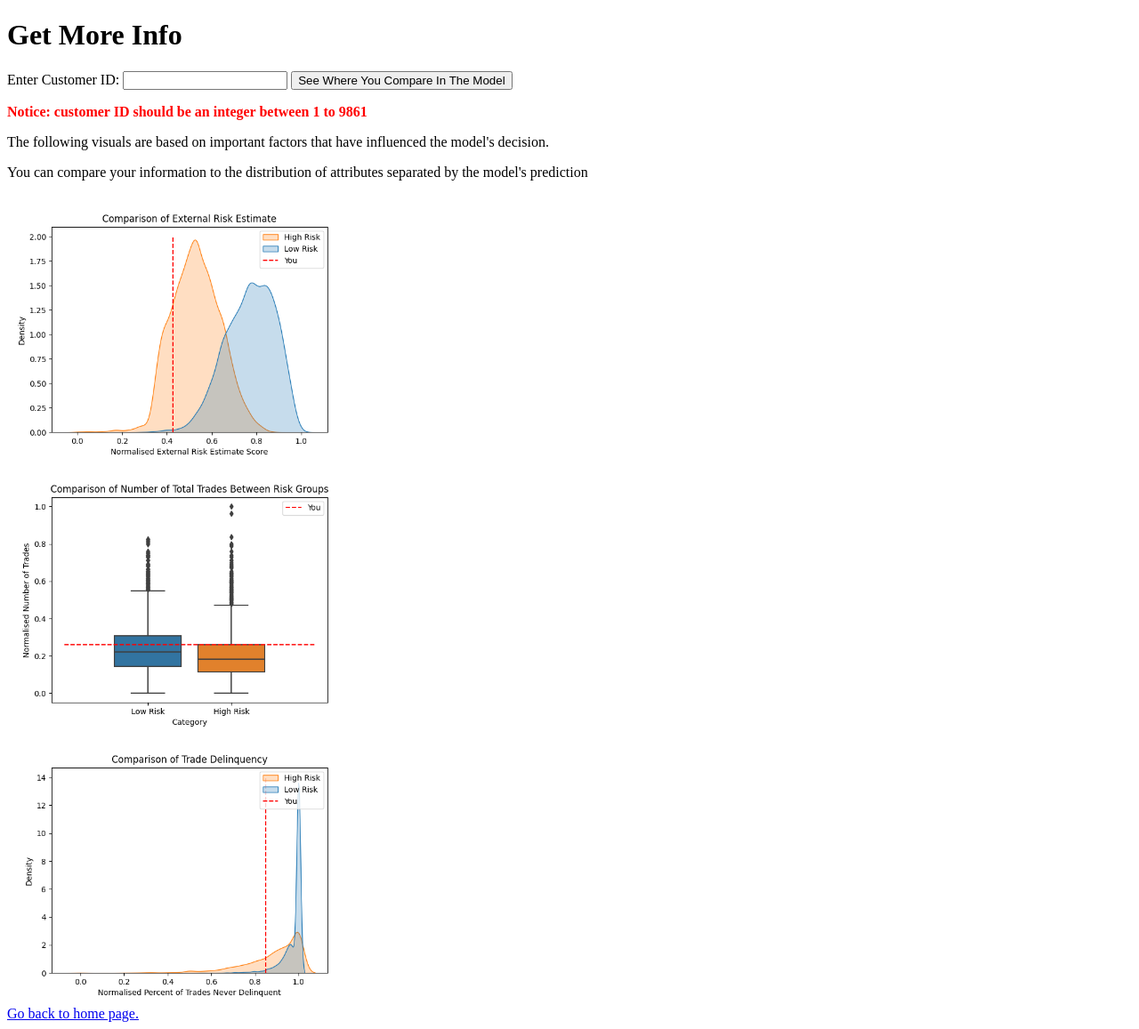
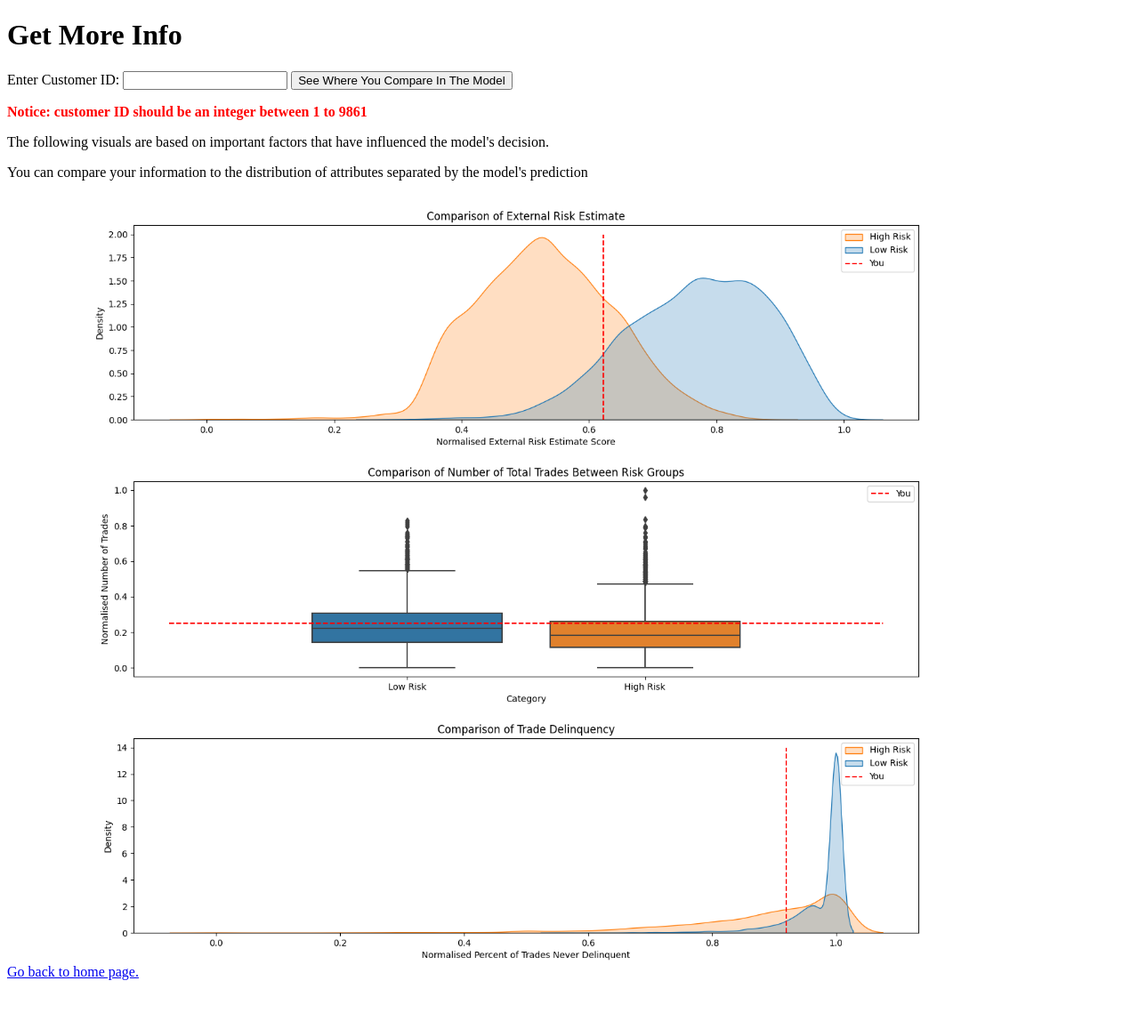
Before and after one commit to Git-With-Chris/RiskPredict, a Flask app: page /info in a window 1280 px wide. Shown: the whole page at 89% size. After the commit the page ends 1102 px from the top, so only its background shows below. Run offline with Flask 3, Linux system fonts and the light colour scheme; parts of the project's set-up code (start-up, migrations or seed data) failed here and were passed over.

Commit message:
Brook's Update for Bug fixes

```diff
--- a/Flask_App/app.py
+++ b/Flask_App/app.py
@@ -13,9 +13,9 @@ import seaborn as sns
 app = Flask(__name__)
 
 # Load Customer Data and Risk Prediction Model
-data = pd.read_csv('Customer_DB.csv')
-Risk_Prediction_Model = load_model('model/Risk_Prediction_Model.h5')
-df = pd.read_csv('Data_with_prediction_category.csv')
+data = pd.read_csv('./Flask_App/Customer_DB.csv')
+Risk_Prediction_Model = load_model('./Flask_App/model/Risk_Prediction_Model.h5')
+df = pd.read_csv('./Flask_App/Data_with_prediction_category.csv')
 
 def predict_risk(input_data):
     # Extract the features (excluding the 'ID' column)
@@ -138,7 +138,7 @@ def index():
         box_plot.tick_params(axis='y', labelsize=8)
         box_plot.legend(loc='upper left')
 
-        save_path = '.Flask_App/static/sigmoid_plot.png'   # change file path to better suit the current working dir
+        save_path = './Flask_App/static/sigmoid_plot.png'   # change file path to better suit the current working dir
         plt.savefig(save_path)
         plt.clf()
 
@@ -170,7 +170,7 @@ def two_chart():
         plt.legend(labels = labels)
         plt.xlabel('Normalised External Risk Estimate Score')
         plt.title('Comparison of External Risk Estimate')
-        plt.savefig('./static/external_risk_estimate.png')
+        plt.savefig('./Flask_App/static/external_risk_estimate.png')
         plt.show()
         plt.clf()
         labels = ['High Risk', 'Low Risk', 'You']
@@ -179,7 +179,7 @@ def two_chart():
         plt.legend(labels = labels)
         plt.xlabel('Normalised Percent of Trades Never Delinquent')
         plt.title('Comparison of Trade Delinquency')
-        plt.savefig('./static/percent_delinquency.png')
+        plt.savefig('./Flask_App/static/percent_delinquency.png')
         plt.clf()
         ax = plt.subplot()
         sns.boxplot(df, x = 'Category', y = 'NumTotalTrades')
@@ -188,7 +188,7 @@ def two_chart():
         ax.set_xticklabels(labels = ["Low Risk", "High Risk"])
         plt.ylabel("Normalised Number of Trades")
         plt.title('Comparison of Number of Total Trades Between Risk Groups')
-        plt.savefig('./static/num_trades.png')
+        plt.savefig('./Flask_App/static/num_trades.png')
         plt.clf()
         plt.legend()
 
--- a/Flask_App/templates/info.html
+++ b/Flask_App/templates/info.html
@@ -18,11 +18,11 @@
 <p> The following visuals are based on important factors that have influenced the model's decision.</p>
 <p> You can compare your information to the distribution of attributes separated by the model's prediction </p>
 
-<img src="{{ url_for('static', filename='external_risk_estimate.png') }}" alt="Sigmoid Plot" width="400">
+<img src="{{ url_for('static', filename='external_risk_estimate.png') }}" alt="Sigmoid Plot" style="width: 90%;">
 <div></div>
-<img src="{{ url_for('static', filename='num_trades.png') }}" alt="Sigmoid Plot" width="400">
+<img src="{{ url_for('static', filename='num_trades.png') }}" alt="Sigmoid Plot" style="width: 90%;">
 <div></div>
-<img src="{{ url_for('static', filename='percent_delinquency.png') }}" alt="Sigmoid Plot" width="400">
+<img src="{{ url_for('static', filename='percent_delinquency.png') }}" alt="Sigmoid Plot" style="width: 90%;">
 <div></div>
 <a href = "/">Go back to home page.</a>
 
```
Also changed, not shown: Flask_App/Data_with_prediction_category.csv, Flask_App/static/external_risk_estimate.png, Flask_App/static/num_trades.png, Flask_App/static/percent_delinquency.png, Flask_App/static/sigmoid_plot.png.
